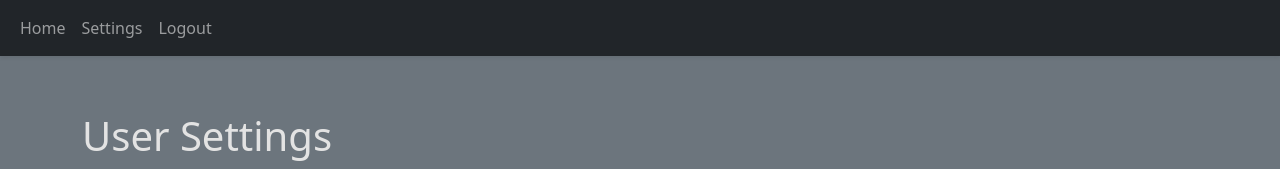
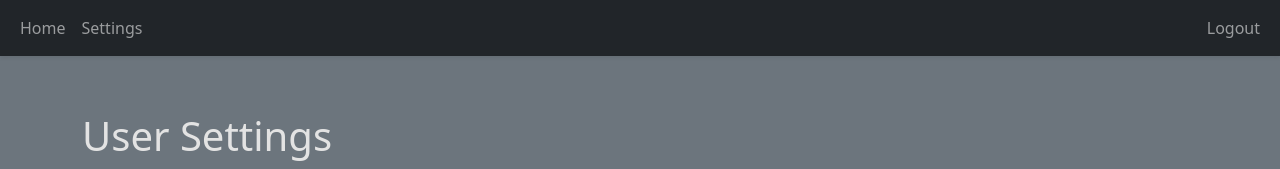
Before and after one commit to samuel-peter-chowdhury/PokemonDraftSite, a Django app: page /users/settings/ in a window 1280 px wide. Shown: the top 169 px of the page. Run offline with Django 5.2, Linux system fonts and the light colour scheme; the visitor is signed in with stand-in values (Sample User, id 1); some libraries are stand-ins or nearby versions.

Commit message:
Align logout button to right

```diff
--- a/core/templates/layout.html
+++ b/core/templates/layout.html
@@ -22,15 +22,19 @@
 </head>
 <body>
     <nav class="navbar navbar-expand bg-dark navbar-dark shadow-sm">
-        <div class="container-fluid">
-            <ul class="navbar-nav">
-                {% if user.is_authenticated %}
+        <div class="container-fluid justify-space-between">
+            {% if user.is_authenticated %}
+                <ul class="navbar-nav">
                     <li class="nav-item">
                         <a class="nav-link" href="/">Home</a>
                     </li>
                     <li class="nav-item">
                         <a class="nav-link" href="{% url 'users:settings' %}">Settings</a>
                     </li>
+                </ul>
+            {% endif %}
+            <ul class="navbar-nav">
+                {% if user.is_authenticated %}
                     <li class="nav-item">
                         <form action="{% url 'users:logout' %}" method="post">
                             {% csrf_token %}
--- a/core/users/templates/users/settings.html
+++ b/core/users/templates/users/settings.html
@@ -5,7 +5,7 @@
 {% endblock %}
 
 {% block sidebar %}
-    <nav class="navbar-dark shadow-sm collapsed" id="sidebar">
+    <nav class="navbar-dark shadow-sm" id="sidebar">
         <ul class="navbar-nav">
             <li class="nav-item">
                 <a class="nav-link" href="#">Dashboard</a>
```
